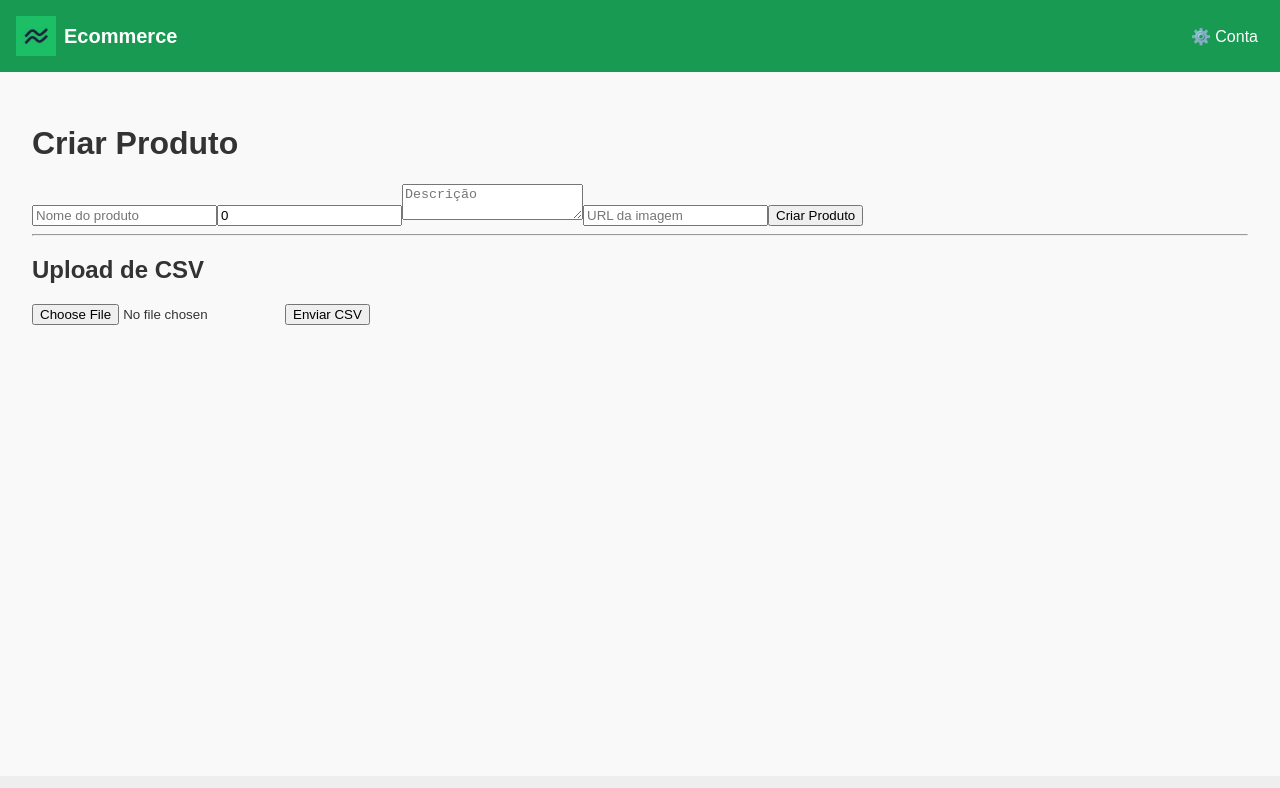
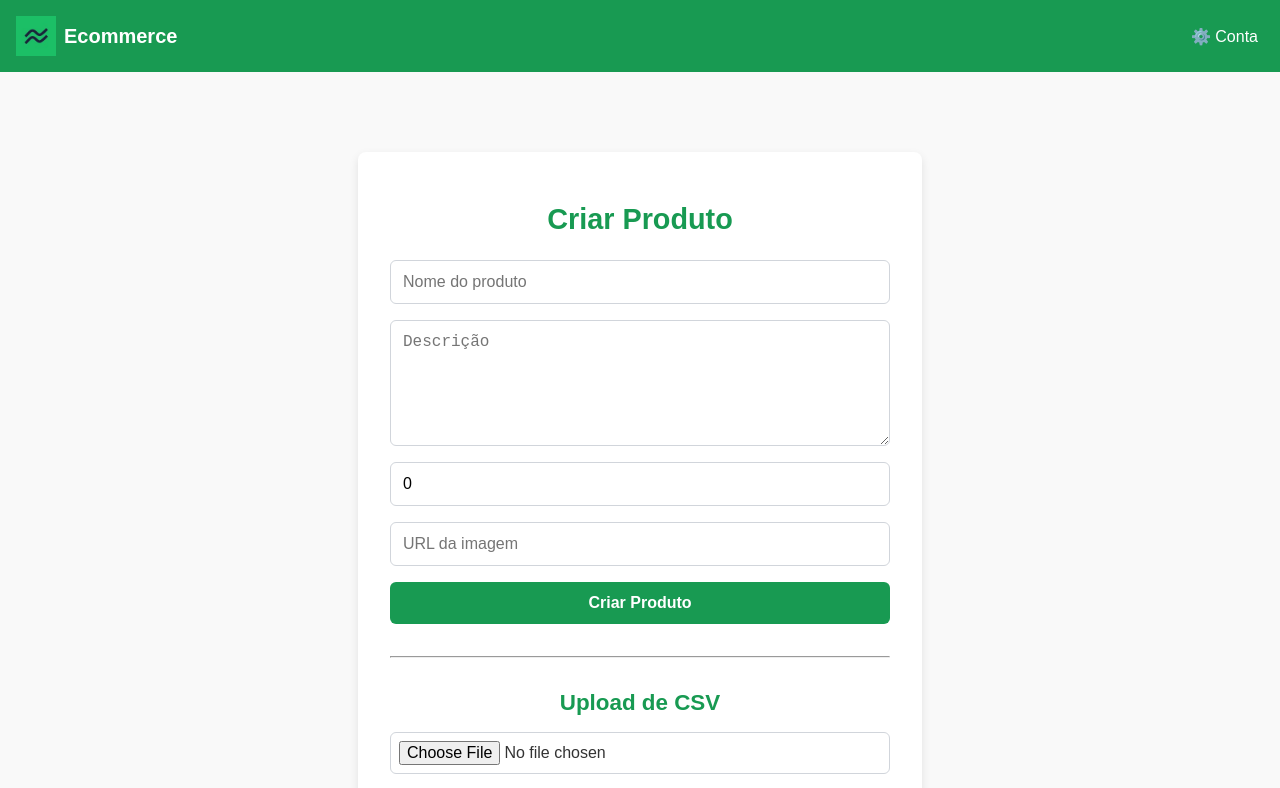
Before and after one commit to FIXER3600/ecommerce-frontend, a Next.js app: page /products in a window 1280 px wide. Shown: the top 788 px of the page. Built offline with nearby package versions, Linux system fonts and the light colour scheme; no server answers.

Commit message:
estilização pagina de criar produto

```diff
--- a/app/products/page.tsx
+++ b/app/products/page.tsx
@@ -52,16 +52,60 @@ export default function CreateProductPage() {
   }
 
   return (
-    <div className="max-w-lg mx-auto my-12 p-8 bg-white rounded-xl shadow-lg border border-gray-200">
-      <h1 className="text-2xl font-bold mb-6 text-center text-green-700">Criar Produto</h1>
-      <form onSubmit={handleCreateProduct} className="flex flex-col gap-4">
+    <div
+      style={{
+        maxWidth: "500px",
+        margin: "3rem auto",
+        padding: "2rem",
+        backgroundColor: "#fff",
+        borderRadius: "8px",
+        boxShadow: "0 4px 10px rgba(0,0,0,0.1)",
+      }}
+    >
+      <h1
+        style={{
+          fontSize: "1.8rem",
+          fontWeight: "bold",
+          marginBottom: "1.5rem",
+          textAlign: "center",
+          color: "#189A52",
+        }}
+      >
+        Criar Produto
+      </h1>
+
+      <form
+        onSubmit={handleCreateProduct}
+        style={{ display: "flex", flexDirection: "column", gap: "1rem" }}
+      >
         <input
           type="text"
           placeholder="Nome do produto"
           value={name}
           onChange={(e) => setName(e.target.value)}
           required
-          className="p-3 rounded-md border border-gray-300 text-base focus:outline-none focus:ring-2 focus:ring-green-500"
+          style={{
+            padding: "0.75rem",
+            borderRadius: "6px",
+            border: "1px solid #d1d5db",
+            fontSize: "1rem",
+            outline: "none",
+          }}
+        />
+
+        <textarea
+          placeholder="Descrição"
+          value={description}
+          onChange={(e) => setDescription(e.target.value)}
+          required
+          style={{
+            padding: "0.75rem",
+            borderRadius: "6px",
+            border: "1px solid #d1d5db",
+            fontSize: "1rem",
+            outline: "none",
+            minHeight: "100px",
+          }}
         />
 
         <input
@@ -70,47 +114,105 @@ export default function CreateProductPage() {
           value={price}
           onChange={(e) => setPrice(Number(e.target.value))}
           required
-          className="p-3 rounded-md border border-gray-300 text-base focus:outline-none focus:ring-2 focus:ring-green-500"
-        />
-
-        <textarea
-          placeholder="Descrição"
-          value={description}
-          onChange={(e) => setDescription(e.target.value)}
-          required
-          className="p-3 rounded-md border border-gray-300 text-base focus:outline-none focus:ring-2 focus:ring-green-500 min-h-[120px]"
+          style={{
+            padding: "0.75rem",
+            borderRadius: "6px",
+            border: "1px solid #d1d5db",
+            fontSize: "1rem",
+            outline: "none",
+          }}
         />
 
         <input
-          type="url"
+          type="text"
           placeholder="URL da imagem"
           value={imageUrl}
           onChange={(e) => setImageUrl(e.target.value)}
           required
-          className="p-3 rounded-md border border-gray-300 text-base focus:outline-none focus:ring-2 focus:ring-green-500"
+          style={{
+            padding: "0.75rem",
+            borderRadius: "6px",
+            border: "1px solid #d1d5db",
+            fontSize: "1rem",
+            outline: "none",
+          }}
         />
 
         <button
           type="submit"
-          className="w-full bg-green-600 hover:bg-green-700 transition-colors text-white py-3 rounded-md text-base font-semibold shadow-md"
+          style={{
+            width: "100%",
+            backgroundColor: "#189A52",
+            color: "#fff",
+            border: "none",
+            borderRadius: "6px",
+            padding: "0.75rem",
+            cursor: "pointer",
+            fontSize: "1rem",
+            fontWeight: "600",
+            transition: "background-color 0.2s ease",
+          }}
+          onMouseEnter={(e) =>
+            (e.currentTarget.style.backgroundColor = "#157a42")
+          }
+          onMouseLeave={(e) =>
+            (e.currentTarget.style.backgroundColor = "#189A52")
+          }
         >
           Criar Produto
         </button>
       </form>
 
-      <hr className="my-8 border-gray-300" />
+      <hr style={{ margin: "2rem 0" }} />
 
-      <h2 className="text-xl font-bold mb-4 text-center text-green-700">Upload de CSV</h2>
-      <form onSubmit={handleUploadCsv} className="flex flex-col gap-4">
+      <h2
+        style={{
+          fontSize: "1.4rem",
+          fontWeight: "bold",
+          marginBottom: "1rem",
+          textAlign: "center",
+          color: "#189A52",
+        }}
+      >
+        Upload de CSV
+      </h2>
+
+      <form
+        onSubmit={handleUploadCsv}
+        style={{ display: "flex", flexDirection: "column", gap: "1rem" }}
+      >
         <input
           type="file"
           accept=".csv"
           onChange={(e) => setCsvFile(e.target.files?.[0] || null)}
-          className="p-2 rounded-md border border-gray-300 text-base"
+          style={{
+            padding: "0.5rem",
+            borderRadius: "6px",
+            border: "1px solid #d1d5db",
+            fontSize: "1rem",
+          }}
         />
+
         <button
           type="submit"
-          className="w-full bg-green-600 hover:bg-green-700 transition-colors text-white py-3 rounded-md text-base font-semibold shadow-md"
+          style={{
+            width: "100%",
+            backgroundColor: "#189A52",
+            color: "#fff",
+            border: "none",
+            borderRadius: "6px",
+            padding: "0.75rem",
+            cursor: "pointer",
+            fontSize: "1rem",
+            fontWeight: "600",
+            transition: "background-color 0.2s ease",
+          }}
+          onMouseEnter={(e) =>
+            (e.currentTarget.style.backgroundColor = "#157a42")
+          }
+          onMouseLeave={(e) =>
+            (e.currentTarget.style.backgroundColor = "#189A52")
+          }
         >
           Enviar CSV
         </button>
```
